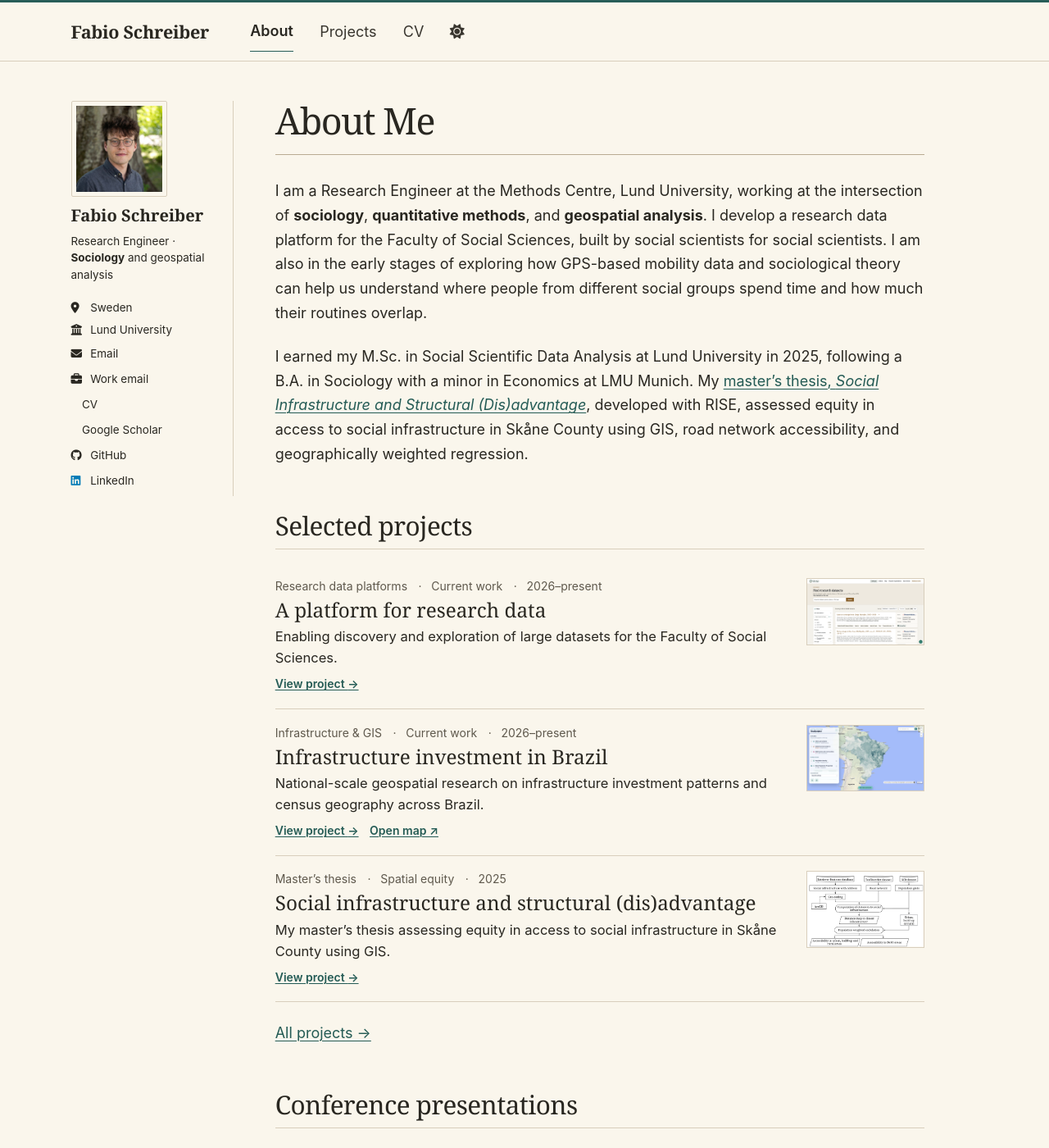
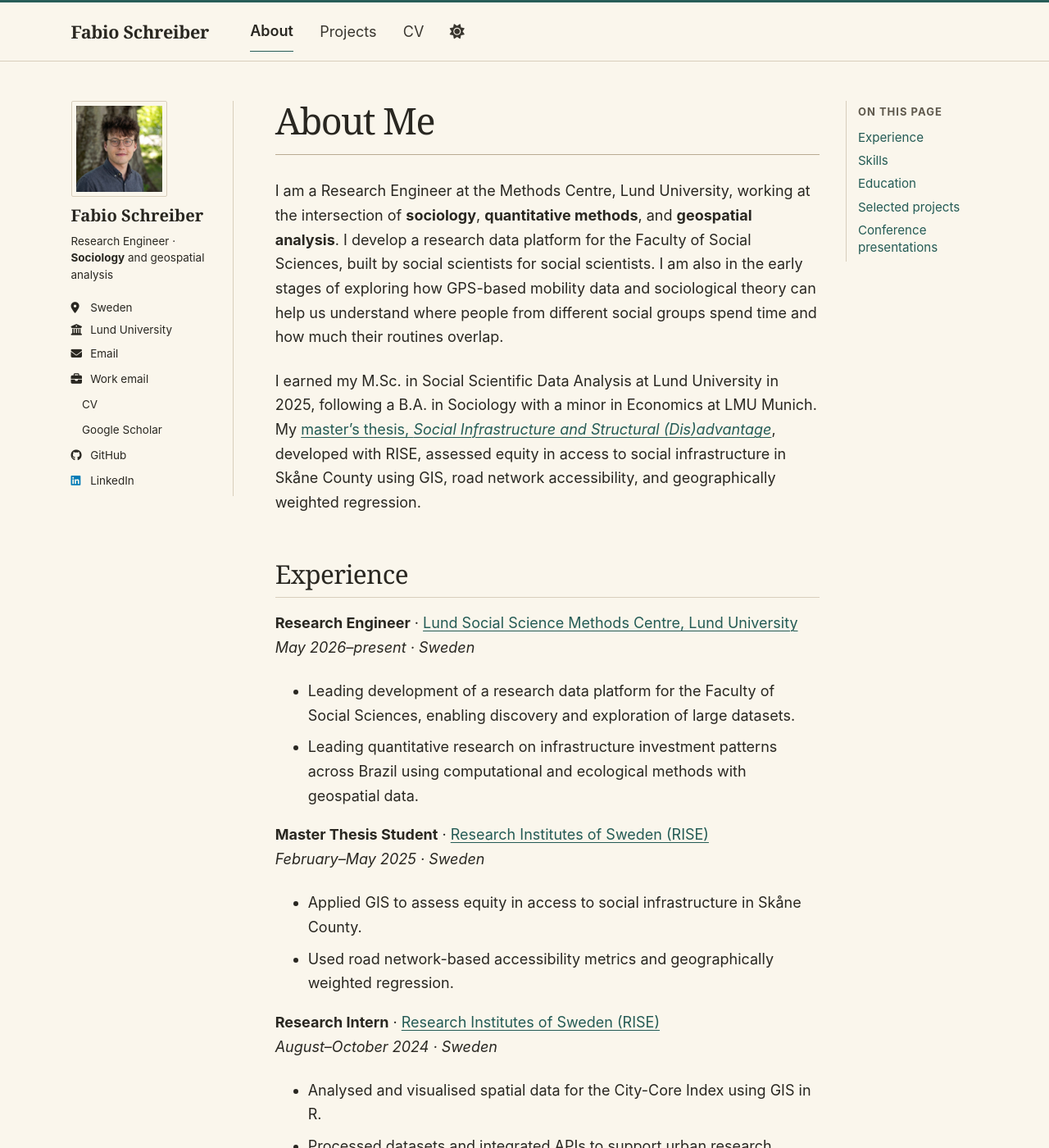
Before and after one commit to fab1s/fab1s.github.io, a Jekyll site: the page built from _pages/about.md, in a window 1280 px wide and 1400 px high. Shown: the whole window at 82% size. Built offline with Jekyll 4.4.1, drawn with Linux system fonts in a browser that asks for light colours; a style sheet for code colours, icons or effects is not loaded; some of the changed text lies outside the part shown.

Commit message:
Reorder homepage sections and add contents navigation

```diff
--- a/_layouts/single.html
+++ b/_layouts/single.html
@@ -7,11 +7,22 @@ layout: default
 <div id="main" role="main">
   {% include sidebar.html %}
 
-  <article class="page" itemscope itemtype="http://schema.org/CreativeWork">
+  <article class="page{% if page.contents %} page-with-contents{% endif %}" itemscope itemtype="http://schema.org/CreativeWork">
     <div class="page__inner-wrap">
       <header>
         {% if page.title %}<h1 class="page__title" itemprop="headline">{{ page.title }}</h1>{% endif %}
       </header>
+
+      {% if page.contents %}
+        <nav class="page-contents" aria-labelledby="page-contents-label">
+          <p class="page-contents__label" id="page-contents-label">On this page</p>
+          <ul>
+            {% for section in page.contents %}
+              <li><a href="#{{ section | slugify }}">{{ section | escape }}</a></li>
+            {% endfor %}
+          </ul>
+        </nav>
+      {% endif %}
 
       <section class="page__content" itemprop="text">
         {{ content }}
--- a/_pages/about.md
+++ b/_pages/about.md
@@ -2,39 +2,17 @@
 title: About Me
 permalink: /
 layout: single
+contents:
+  - Experience
+  - Skills
+  - Education
+  - Selected projects
+  - Conference presentations
 ---
 
 I am a Research Engineer at the Methods Centre, Lund University, working at the intersection of **sociology**, **quantitative methods**, and **geospatial analysis**. I develop a research data platform for the Faculty of Social Sciences, built by social scientists for social scientists. I am also in the early stages of exploring how GPS-based mobility data and sociological theory can help us understand where people from different social groups spend time and how much their routines overlap.
 
 I earned my M.Sc. in Social Scientific Data Analysis at Lund University in 2025, following a B.A. in Sociology with a minor in Economics at LMU Munich. My [master's thesis, *Social Infrastructure and Structural (Dis)advantage*](https://lup.lub.lu.se/luur/download?func=downloadFile&recordOId=9209189&fileOId=9209190), developed with RISE, assessed equity in access to social infrastructure in Skåne County using GIS, road network accessibility, and geographically weighted regression.
-
-## Selected projects
-
-{% assign projects = site.portfolio | sort: 'order' %}
-{% assign selected_projects = projects | slice: 0, 3 %}
-<div class="project-list">
-{% for project in selected_projects %}
-  {% include project-card.html project=project heading='h3' %}
-{% endfor %}
-</div>
-
-[All projects →](/projects/)
-
-## Conference presentations
-
-### Infrastructure, Race, and Urban Change in Brazil – Who Benefits?
-
-<figure class="paper-figure conference-poster">
-  <a class="conference-poster__preview" href="{{ '/files/brazil-infrastructure-cs2nordics-2026.pdf' | relative_url }}">
-    <img src="{{ '/images/brazil-infrastructure-cs2nordics-2026.webp' | relative_url }}" alt="" width="595" height="840" loading="lazy">
-    <span>View poster (PDF)</span>
-  </a>
-  <figcaption class="conference-poster__details">
-    <p><strong>CS2Nordics 2026</strong><br>
-    22 September 2026 · Aalborg University, Copenhagen</p>
-    <p><a href="{{ '/projects/brazil-infrastructure/' | relative_url }}#flash-presentation">Flash presentation</a></p>
-  </figcaption>
-</figure>
 
 ## Experience
 
@@ -77,3 +55,31 @@ Lund University · 2023–2025
 
 **B.A. Sociology, minor in Economics**
 LMU Munich · 2019–2023
+
+## Selected projects
+
+{% assign projects = site.portfolio | sort: 'order' %}
+{% assign selected_projects = projects | slice: 0, 3 %}
+<div class="project-list">
+{% for project in selected_projects %}
+  {% include project-card.html project=project heading='h3' %}
+{% endfor %}
+</div>
+
+[All projects →](/projects/)
+
+## Conference presentations
+
+### Infrastructure, Race, and Urban Change in Brazil – Who Benefits?
+
+<figure class="paper-figure conference-poster">
+  <a class="conference-poster__preview" href="{{ '/files/brazil-infrastructure-cs2nordics-2026.pdf' | relative_url }}">
+    <img src="{{ '/images/brazil-infrastructure-cs2nordics-2026.webp' | relative_url }}" alt="" width="595" height="840" loading="lazy">
+    <span>View poster (PDF)</span>
+  </a>
+  <figcaption class="conference-poster__details">
+    <p><strong>CS2Nordics 2026</strong><br>
+    22 September 2026 · Aalborg University, Copenhagen</p>
+    <p><a href="{{ '/projects/brazil-infrastructure/' | relative_url }}#flash-presentation">Flash presentation</a></p>
+  </figcaption>
+</figure>
--- a/_sass/layout/_working-paper.scss
+++ b/_sass/layout/_working-paper.scss
@@ -223,6 +223,80 @@ body {
   font-size: clamp(1.75rem, 3.5vw, 2.55rem);
   line-height: 1.06;
   letter-spacing: -0.035em;
+}
+
+.page-contents {
+  margin-bottom: 1.4rem;
+  padding-bottom: 0.75rem;
+  border-bottom: 1px solid var(--global-border-color);
+}
+
+.page-contents__label {
+  margin: 0 0 0.35rem;
+  color: var(--global-text-color-light);
+  font-size: 0.72rem;
+  font-weight: 650;
+  letter-spacing: 0.08em;
+  text-transform: uppercase;
+}
+
+.page-contents ul {
+  display: flex;
+  flex-wrap: wrap;
+  gap: 0.2rem 0.85rem;
+}
+
+.page-contents a {
+  display: block;
+  padding-block: 0.2rem;
+  font-size: 0.84rem;
+  line-height: 1.4;
+}
+
+.page-contents a:hover {
+  text-decoration: underline;
+  text-underline-offset: 0.15em;
+}
+
+@media (min-width: 72em) {
+  #main:has(> .sidebar):has(> .page-with-contents) {
+    grid-template-columns: 11rem minmax(0, 1fr);
+  }
+
+  #main > .page-with-contents {
+    max-width: none;
+  }
+
+  .page-with-contents .page__inner-wrap {
+    display: grid;
+    grid-template-columns: minmax(0, 1fr) 9rem;
+    grid-template-areas: "heading contents" "body contents";
+    column-gap: 1.75rem;
+  }
+
+  .page-with-contents .page__inner-wrap > header {
+    grid-area: heading;
+  }
+
+  .page-with-contents .page__content {
+    grid-area: body;
+    min-width: 0;
+  }
+
+  .page-contents {
+    position: sticky;
+    top: 5.25rem;
+    grid-area: contents;
+    align-self: start;
+    margin: 0;
+    padding: 0.15rem 0 0.15rem 0.8rem;
+    border: 0;
+    border-inline-start: 1px solid var(--global-border-color);
+  }
+
+  .page-contents ul {
+    display: block;
+  }
 }
 
 .page__content h2,
```
